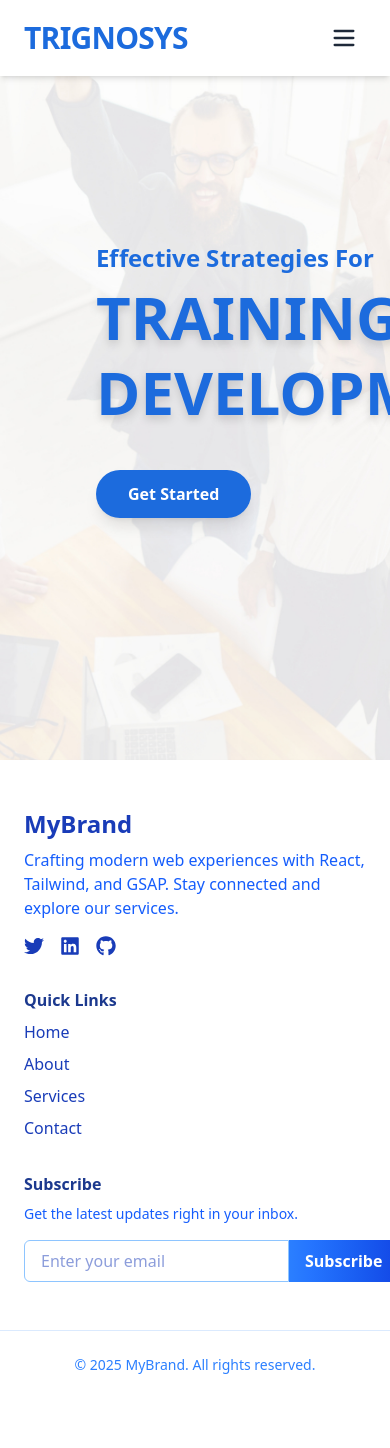
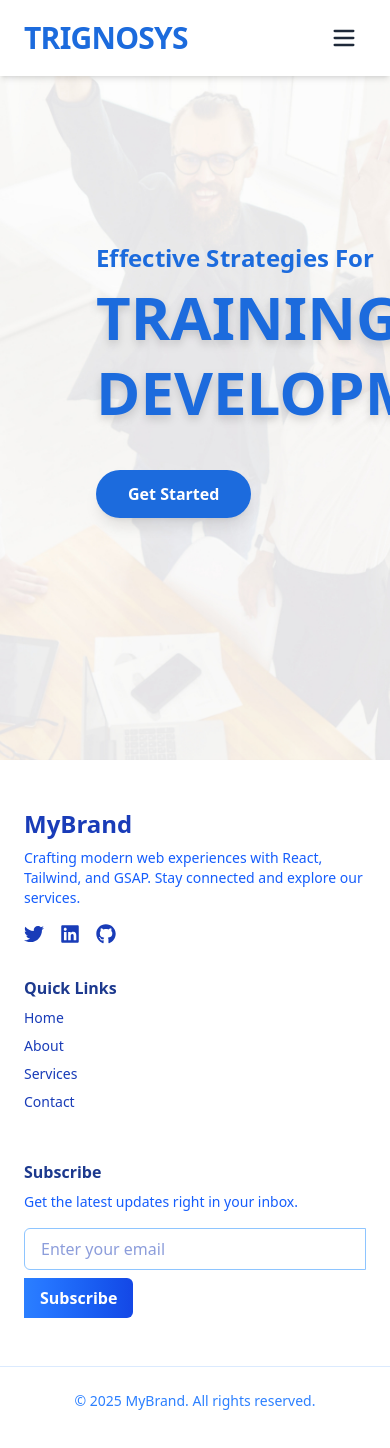
Before and after one commit to SaiRama-Doddi/Trignosys-webiste, a React (Vite) app: page / in a window 390 px wide. Shown: the top 1448 px of the page. Before the commit the page ends 1423 px from the top, so only its background shows below. Built offline with nearby package versions, Linux system fonts and the light colour scheme.

Commit message:
added footer responsive

```diff
--- a/src/components/Footer.jsx
+++ b/src/components/Footer.jsx
@@ -4,15 +4,15 @@ import { FaTwitter, FaLinkedin, FaGithub } from "react-icons/fa";
 const Footer = () => {
   return (
     <footer className="bg-white text-blue-800 py-12 shadow-md">
-      <div className="container mx-auto px-6 md:px-12 flex flex-col md:flex-row justify-between items-start md:items-center gap-8">
+      <div className="container mx-auto px-6 md:px-12 flex flex-col lg:flex-row justify-between items-start lg:items-center gap-8">
 
         {/* Brand & Description */}
-        <div className="flex flex-col items-start">
-          <h2 className="text-2xl font-bold mb-2">MyBrand</h2>
-          <p className="text-blue-600 max-w-sm">
+        <div className="flex flex-col items-start lg:max-w-sm">
+          <h2 className="text-2xl sm:text-3xl font-bold mb-2">MyBrand</h2>
+          <p className="text-blue-600 text-sm sm:text-base mb-4">
             Crafting modern web experiences with React, Tailwind, and GSAP. Stay connected and explore our services.
           </p>
-          <div className="flex gap-4 mt-4">
+          <div className="flex gap-4">
             <a href="#" className="hover:text-blue-500 transition-colors">
               <FaTwitter size={20} />
             </a>
@@ -26,24 +26,25 @@ const Footer = () => {
         </div>
 
         {/* Navigation Links */}
-        <div className="flex flex-col md:flex-row gap-8">
+        <div className="flex flex-col sm:flex-row gap-8 w-full lg:w-auto justify-between">
+          {/* Links */}
           <div className="flex flex-col gap-2">
             <h4 className="font-semibold text-blue-900">Quick Links</h4>
-            <a href="#" className="hover:text-blue-500 transition-colors">Home</a>
-            <a href="#" className="hover:text-blue-500 transition-colors">About</a>
-            <a href="#" className="hover:text-blue-500 transition-colors">Services</a>
-            <a href="#" className="hover:text-blue-500 transition-colors">Contact</a>
+            <a href="#" className="hover:text-blue-500 transition-colors text-sm sm:text-base">Home</a>
+            <a href="#" className="hover:text-blue-500 transition-colors text-sm sm:text-base">About</a>
+            <a href="#" className="hover:text-blue-500 transition-colors text-sm sm:text-base">Services</a>
+            <a href="#" className="hover:text-blue-500 transition-colors text-sm sm:text-base">Contact</a>
           </div>
 
           {/* Newsletter */}
-          <div className="flex flex-col gap-2">
+          <div className="flex flex-col gap-2 mt-4 sm:mt-0">
             <h4 className="font-semibold text-blue-900">Subscribe</h4>
             <p className="text-blue-600 text-sm">Get the latest updates right in your inbox.</p>
-            <div className="flex mt-2">
+            <div className="flex mt-2 flex-wrap sm:flex-nowrap gap-2">
               <input
                 type="email"
                 placeholder="Enter your email"
-                className="px-4 py-2 rounded-l-md focus:outline-none border border-blue-300 text-blue-800"
+                className="flex-1 px-4 py-2 rounded-l-md focus:outline-none border border-blue-300 text-blue-800"
               />
               <button className="bg-gradient-to-r from-blue-500 to-blue-700 px-4 py-2 rounded-r-md text-white font-semibold hover:from-blue-600 hover:to-blue-800 transition-all">
                 Subscribe
```
